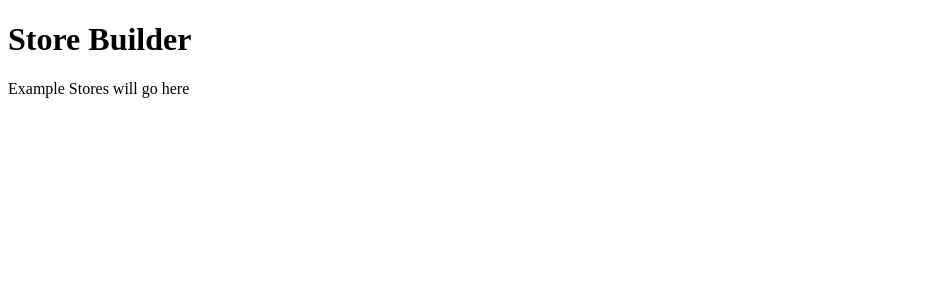
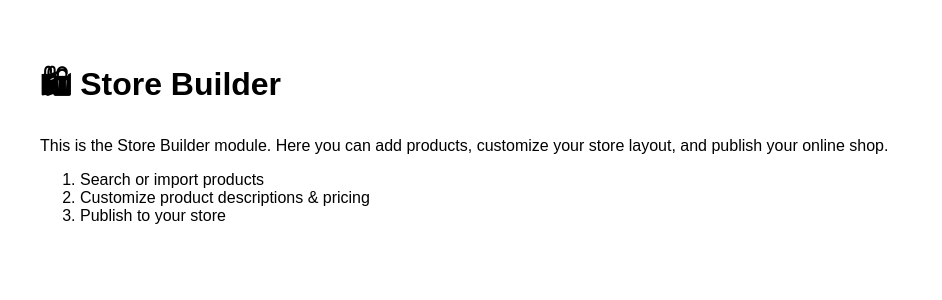
Before and after one commit to nextwaveaisuite/dropstacker-pro, a Next.js app: page /storebuilder in a window 1280 px wide. Shown: the top 300 px of the page, without its empty margins (0-942 px from the left). Built offline with nearby package versions, Linux system fonts and the light colour scheme.

Commit message:
storebuilder.js

```diff
--- a/pages/storebuilder.js
+++ b/pages/storebuilder.js
@@ -1 +1,13 @@
-export default function StoreBuilder(){return(<div><h1>Store Builder</h1><p>Example Stores will go here</p></div>)}
+export default function StoreBuilder() {
+  return (
+    <div style={{ fontFamily: 'sans-serif', padding: '2rem' }}>
+      <h1>🛍 Store Builder</h1>
+      <p>This is the Store Builder module. Here you can add products, customize your store layout, and publish your online shop.</p>
+      <ol>
+        <li>Search or import products</li>
+        <li>Customize product descriptions & pricing</li>
+        <li>Publish to your store</li>
+      </ol>
+    </div>
+  );
+  }
```
